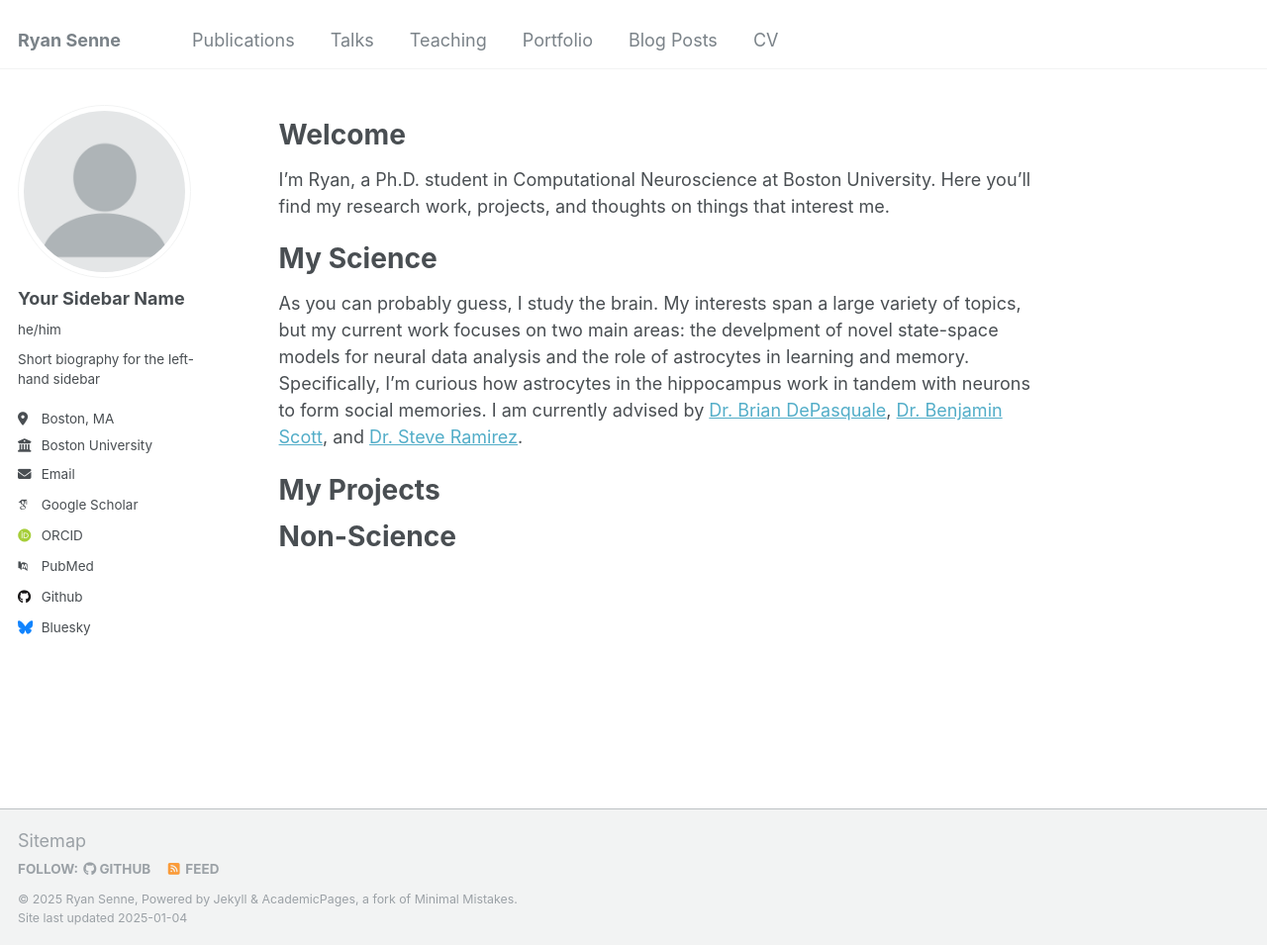
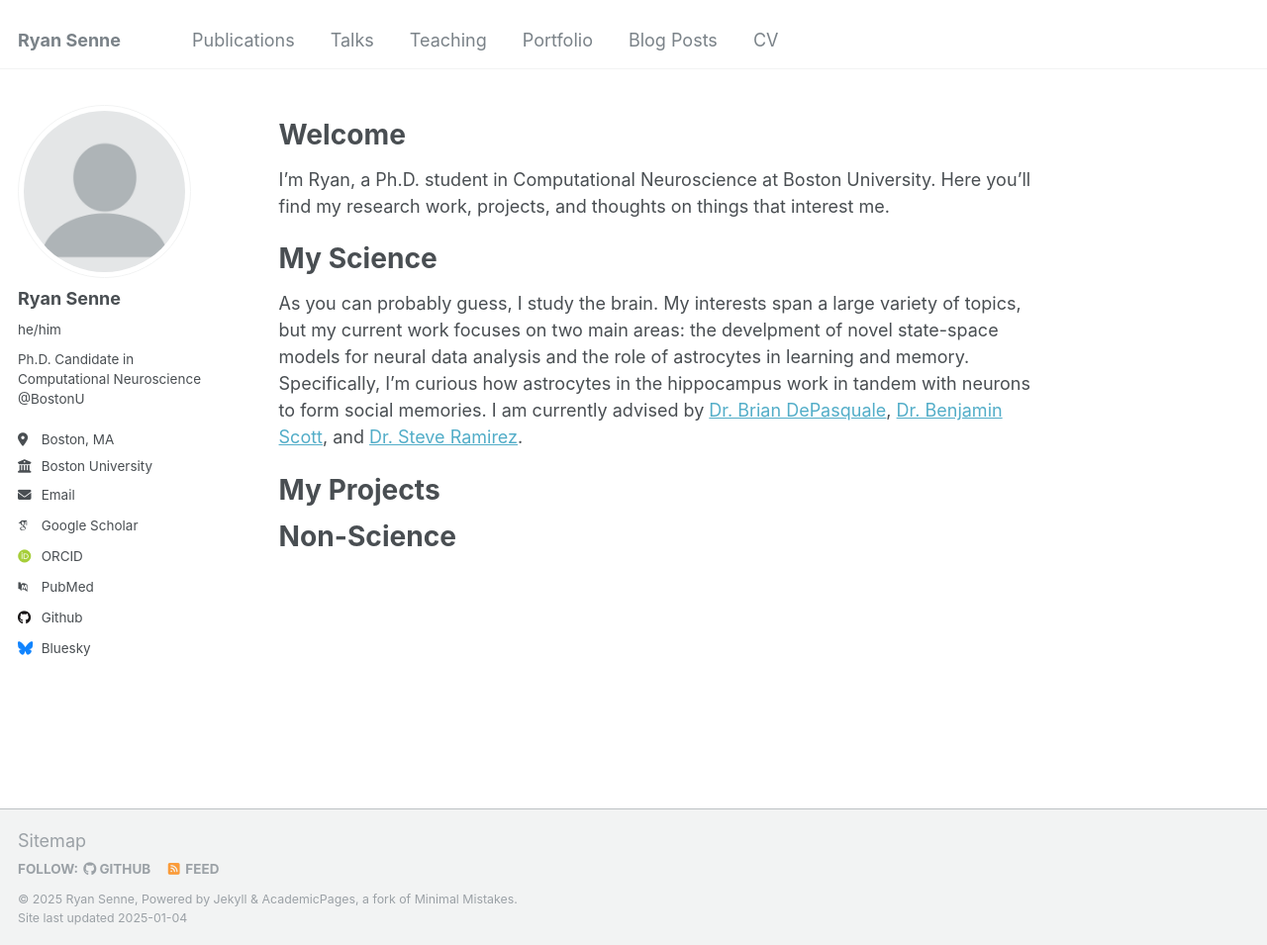
Before and after one commit to rsenne/rsenne.github.io, a Jekyll site: the page built from _pages/about.md, in a window 1280 px wide and 955 px high. Shown: the whole window at 99% size. Built offline with Jekyll 4.4.1, drawn with Linux system fonts in a browser that asks for light colours; some web fonts are replaced.

Commit message:
Update _config.yml

```diff
--- a/_config.yml
+++ b/_config.yml
@@ -22,9 +22,9 @@
 author:
   # Biographic information
   avatar           : "profile.png"
-  name             : "Your Sidebar Name"
+  name             : "Ryan Senne"
   pronouns         : "he/him"
-  bio              : "Short biography for the left-hand sidebar"
+  bio              : "Ph.D. Candidate in Computational Neuroscience @BostonU"
   location         : "Boston, MA"
   employer         : "Boston University"
   uri              : # URL
```
